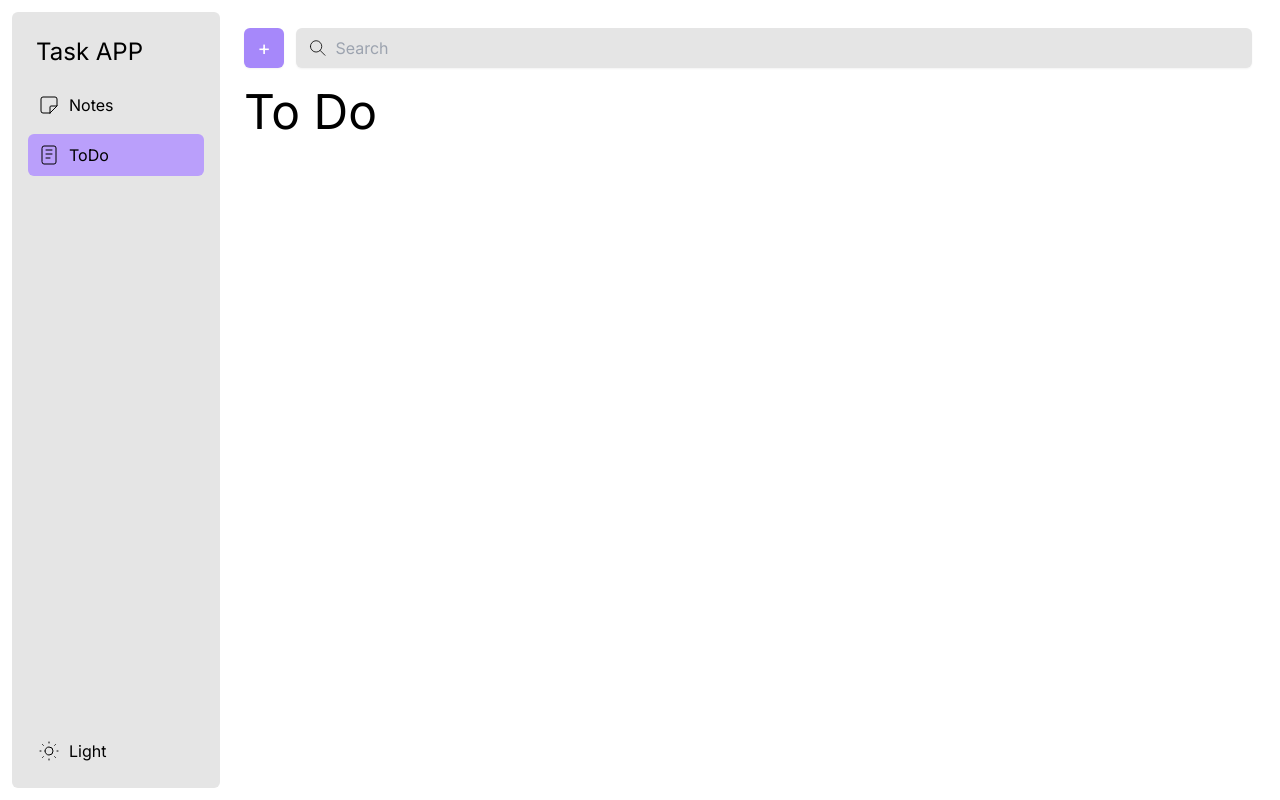
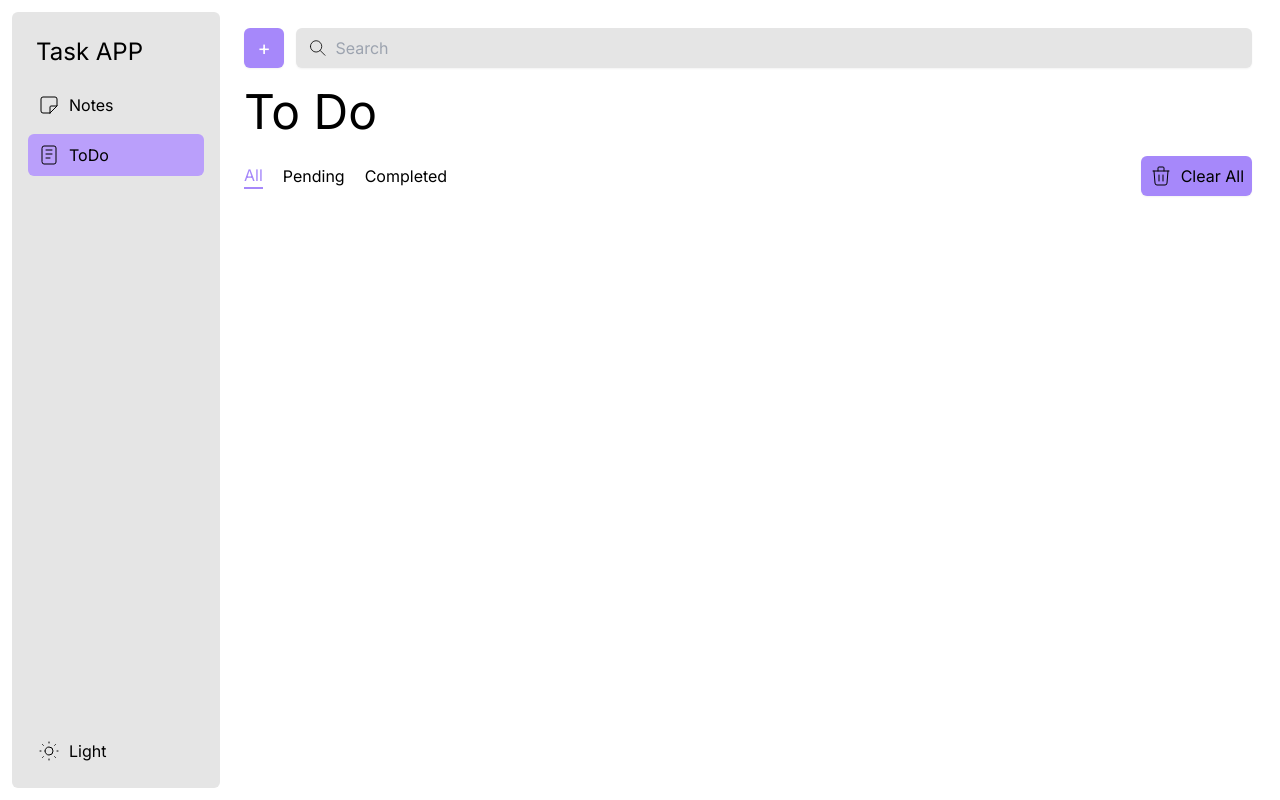
Before and after one commit to JoaquinJRG/tasks-app, a Next.js app: page /todo in a window 1280 px wide. Built offline with nearby package versions, Linux system fonts and the light colour scheme.

Commit message:
add todo categories

```diff
--- a/app/components/DropDown.jsx
+++ b/app/components/DropDown.jsx
@@ -59,7 +59,7 @@ export function DropDown() {
 
   return (
     <details className="relative w-40 lg:w-44 py-2 px-1 rounded-md shadow-sm bg-[#a688fa]">
-      <summary className="flex items-center justify-center gap-1 list-none select-none cursor-pointer ">
+      <summary className="flex items-center justify-center gap-1 list-none select-none cursor-pointer">
         <svg xmlns="http://www.w3.org/2000/svg" width={24} height={24} viewBox="0 0 24 24" fill="none" stroke="currentColor" strokeWidth={1} strokeLinecap="round" strokeLinejoin="round" className="icon icon-tabler icons-tabler-outline icon-tabler-sort-ascending hidden md:block">
           <path stroke="none" d="M0 0h24v24H0z" fill="none" />
           <path d="M4 6l7 0" />
--- a/app/components/Todo.jsx
+++ b/app/components/Todo.jsx
@@ -3,7 +3,6 @@ import { useContext, useState } from "react";
 import { TodosClass } from "../lib/todos";
 import { TodoContext } from "../todo/page";
 import { CheckIcon } from "./icons/CheckIcon";
-import { EditIcon } from "./icons/EditIcon";
 import { TrashIcon } from "./icons/TrashIcons";
 
 export function Todo({ todo }) {
--- a/app/lib/todos.js
+++ b/app/lib/todos.js
@@ -51,5 +51,17 @@ export class TodosClass {
     return this.todos;
   };
 
+  static deleteAll () {
+    this.todos = [];
+    localStorage.setItem('todos', JSON.stringify([]));
+  };
+
+  static getPending () {
+    return this.todos.filter((todo) => !todo.isDone);
+  };
+
+  static getCompleted () {
+    return this.todos.filter((todo) => todo.isDone);
+  };
 
 };
--- a/app/todo/page.jsx
+++ b/app/todo/page.jsx
@@ -2,8 +2,10 @@
 import { TodosClass } from "../lib/todos";
 import { SearchBar } from "../components/SearchBar";
 import { TodosBox } from "../components/TodosBox";
-import { useState, createContext, useEffect, Suspense } from "react";
+import { useState, createContext, useEffect } from "react";
 import { TodoModal } from "../components/TodoModal";
+import { TrashIcon } from "../components/icons/TrashIcons";
+import clsx from "clsx";
 
 export const TodoContext = createContext();
 
@@ -12,6 +14,10 @@ export default function TodoPage() {
   const [showModal, setShowModal] = useState(false);
   const [todosList, setTodosList] = useState([]);
   const [filterTodos, setFilterTodos] = useState([]);
+
+  const [all, setAll] = useState(true);
+  const [pending, setPending] = useState(false);
+  const [completed, setCompleted] = useState(false);
 
   useEffect(() => {
     const fetchTodos = async () => {
@@ -28,6 +34,35 @@ export default function TodoPage() {
     setFilterTodos(newFilterTodos);
   };
 
+  const handleAll = () => {
+    setAll(true);
+    setPending(false);
+    setCompleted(false);
+    setFilterTodos([...todosList]);
+  };
+
+  const handlePending = () => {
+    setAll(false);
+    setPending(true);
+    setCompleted(false);
+    const pendingTask = TodosClass.getPending();
+    setFilterTodos([...pendingTask]);
+  };
+
+  const handleCompleted = () => {
+    setAll(false);
+    setPending(false);
+    setCompleted(true);
+    const completedTask = TodosClass.getCompleted();
+    setFilterTodos([...completedTask]);
+  };
+
+  const deleteAll = () => {
+    TodosClass.deleteAll();
+    setFilterTodos([]);
+    setTodosList([]);
+  };
+
   return (
     <TodoContext.Provider value={{ setTodosList, setFilterTodos }}>
       {showModal && <TodoModal closeModal={setShowModal} />}
@@ -40,6 +75,35 @@ export default function TodoPage() {
       </header>
       <main>
         <h1 className="text-3xl lg:text-5xl my-5 dark:text-white">To Do</h1>
+        <nav className="flex items-center justify-between mb-5 dark:text-white">
+          <div className="flex items-center gap-5">
+            <button
+              onClick={handleAll}
+              className={clsx({ "border-b-2 border-[#a688fa] text-[#a688fa]": all })}
+            >
+              All
+            </button>
+            <button
+              onClick={handlePending}
+              className={clsx({ "border-b-2 border-[#a688fa] text-[#a688fa]": pending })}
+            >
+              Pending
+            </button>
+            <button
+              onClick={handleCompleted}
+              className={clsx({ "border-b-2 border-[#a688fa] text-[#a688fa]": completed })}
+            >
+              Completed
+            </button>
+          </div>
+          <button
+            onClick={deleteAll}
+            className="flex gap-2 p-2 rounded-md shadow-sm bg-[#a688fa] dark:text-black"
+          >
+            <TrashIcon />
+            <span>Clear All</span>
+          </button>
+        </nav>
         <TodosBox filterTodos={filterTodos} />
       </main >
     </TodoContext.Provider>
```
